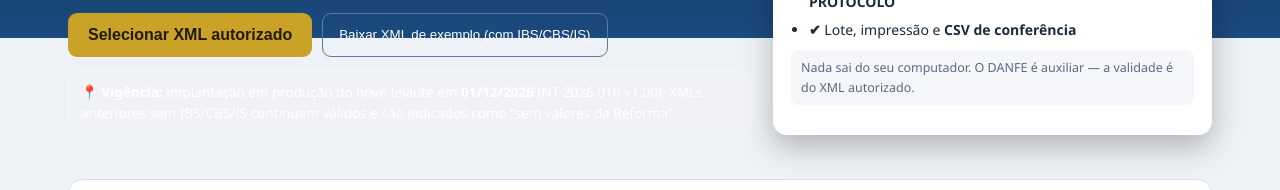
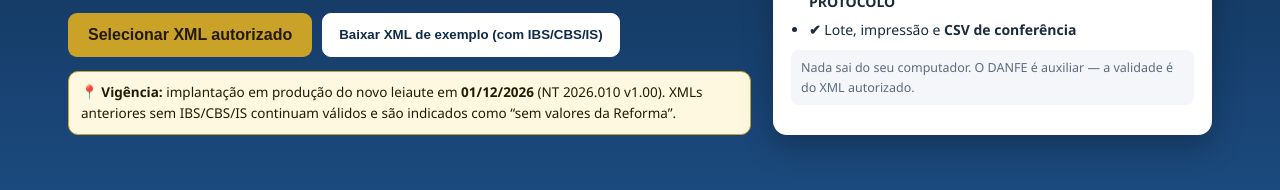
Before and after one commit to silvioalbqrq/danfe-reforma-nt2026-010, a plain HTML site: page index.html in a window 1280 px wide. Shown: the part 316-506 px from the top of the page. Drawn offline with Linux system fonts and the light colour scheme.

Commit message:
Corrige contraste do hero: botao exemplo e aviso de vigencia (fundo unico)

```diff
--- a/styles.css
+++ b/styles.css
@@ -25,18 +25,19 @@ code{background:#eef2f7;padding:1px 6px;border-radius:6px;font-size:.9em}
 .btn-corp:hover{filter:brightness(1.06)}
 .btn-corp.big{font-size:16px;padding:13px 20px}
 .btn-corp.sm,.btn-line.sm{padding:7px 12px;font-size:13px}
-.btn-ghostl{background:transparent;color:#fff;border:1px solid #5b7ba3;border-radius:9px;padding:12px 16px;cursor:pointer}
+.btn-ghostl{background:#fff;color:var(--navy);border:1px solid #fff;border-radius:9px;padding:12px 16px;cursor:pointer;font-weight:700}
+.btn-ghostl:hover{background:#e8eef5}
 .btn-line{background:#fff;border:1px solid var(--line);border-radius:9px;padding:10px 14px;cursor:pointer;font-weight:700;color:var(--ink)}
 .btn-line:hover{border-color:var(--navy)}
 /* Hero */
-.corp-hero{background:linear-gradient(180deg,#0f2a4a,#1b4a7e 70%,#eef1f5 70%);color:#fff;padding:30px 0 0}
+.corp-hero{background:linear-gradient(180deg,#0f2a4a,#1b4a7e);color:#fff;padding:30px 0 30px}
 .hero-grid{display:grid;grid-template-columns:1.4fr .9fr;gap:22px;padding-bottom:26px}
 .pill{display:inline-block;background:#c9a227;color:#231a00;font-weight:800;font-size:12px;padding:6px 12px;border-radius:999px;text-transform:uppercase;letter-spacing:.4px}
 .corp-hero h1{font-size:clamp(26px,4vw,40px);margin:12px 0 8px;line-height:1.12}
 .hl{color:#f5d76e}
 .sub{color:#d6e3f2;max-width:640px;margin:0}
 .hero-actions{display:flex;gap:10px;flex-wrap:wrap;margin-top:16px}
-.vigencia{margin-top:14px;background:rgba(255,255,255,.12);border:1px solid rgba(255,255,255,.25);border-radius:10px;padding:10px 12px;font-size:13.5px;color:#fff}
+.vigencia{margin-top:14px;background:#fff8e1;border:1px solid #c9a227;border-radius:10px;padding:10px 12px;font-size:13.5px;color:#231a00}
 .hero-card{background:#fff;color:var(--ink);border-radius:var(--radius);padding:18px;box-shadow:0 12px 30px rgba(0,0,0,.25)}
 .hero-card-head{font-weight:900;text-transform:uppercase;font-size:12px;letter-spacing:.5px;color:var(--navy);border-bottom:2px solid #c9a227;padding-bottom:8px;margin-bottom:8px}
 .hero-card ul{margin:0;padding-left:18px;font-size:14px}
```
